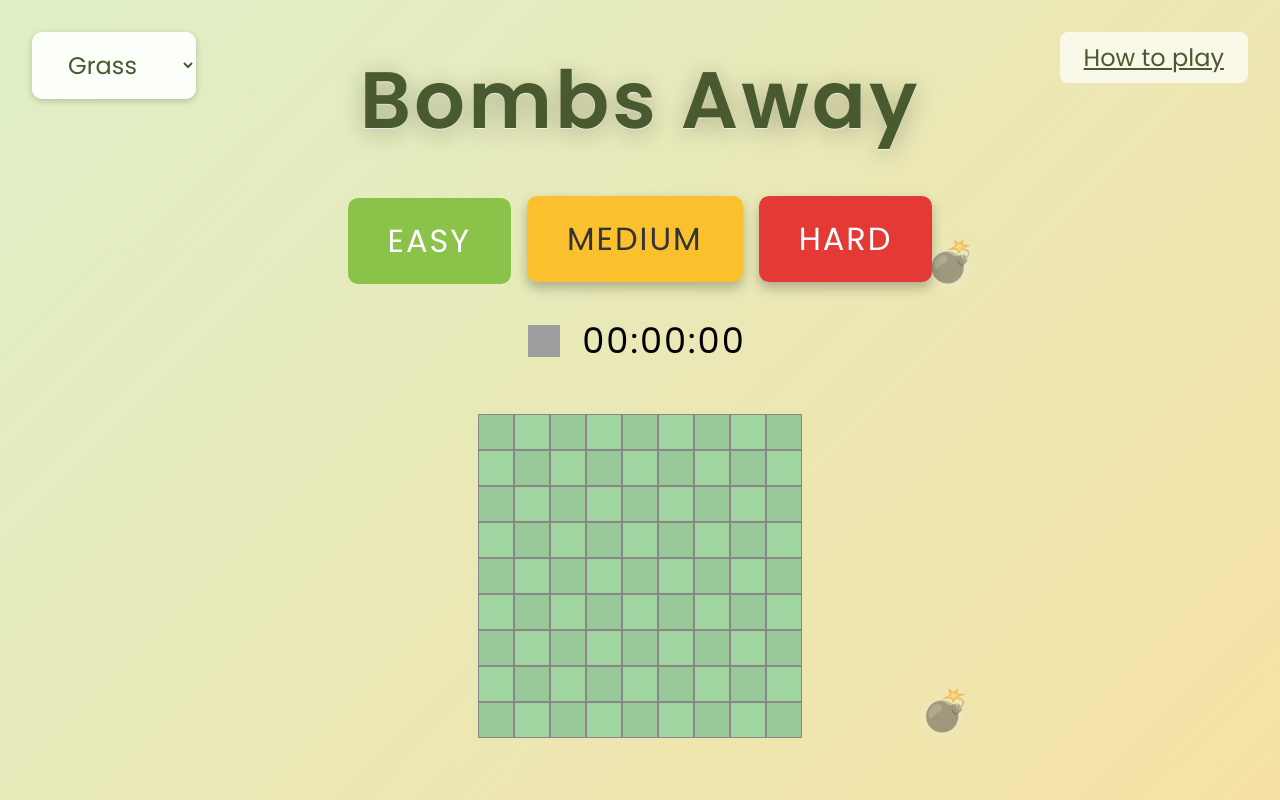
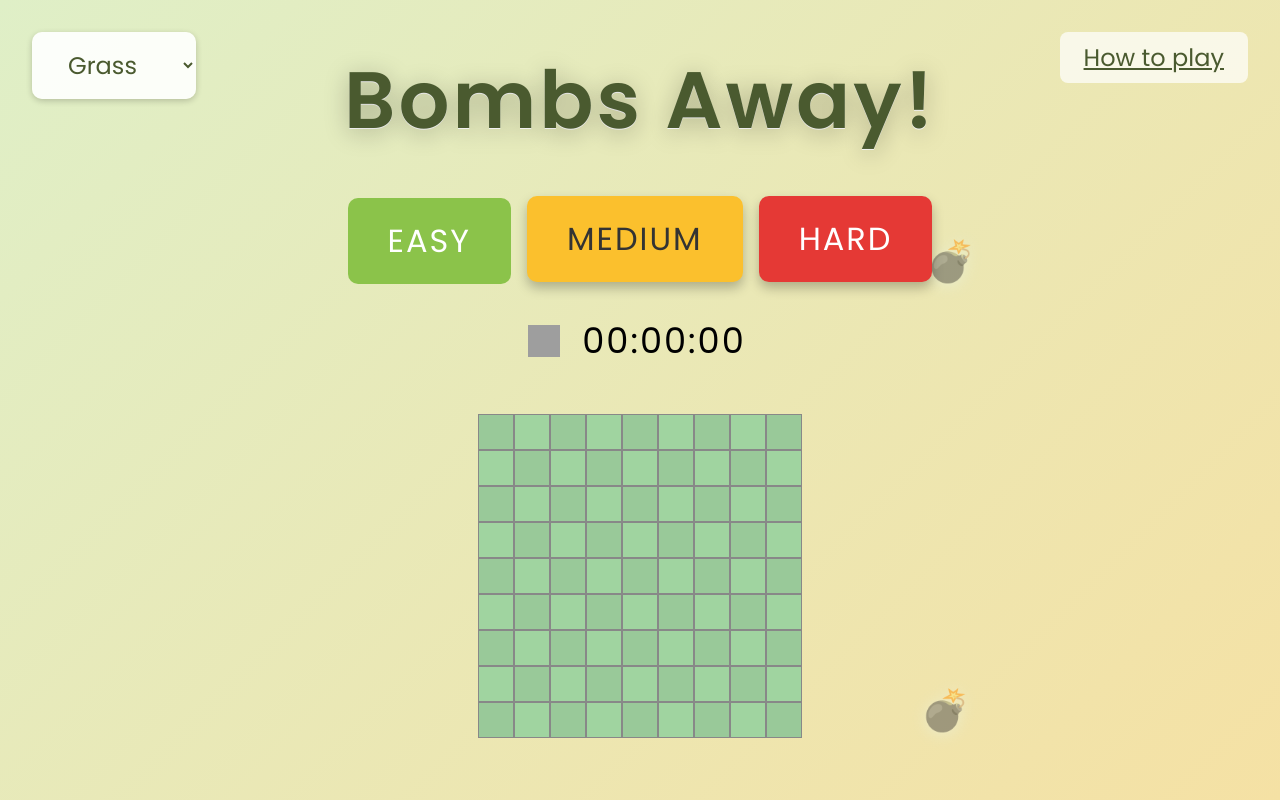
Before and after one commit to bombsaway-dev/minesweeper, a React (Create React App) app: page /#/game in a window 1280 px wide. Built offline with nearby package versions, Linux system fonts and the light colour scheme; grey boxes are pictures that could not be loaded; a web font is replaced by a local one.

Commit message:
forgot the exclamation mark

```diff
--- a/src/pages/game.jsx
+++ b/src/pages/game.jsx
@@ -115,7 +115,7 @@ export default function Game() {
       <header className="game-header">
         <ThemeSwitcher />
         <Link to="/" className="game-title-link">
-          <h1>Bombs Away</h1>
+          <h1>Bombs Away!</h1>
         </Link>
         <DifficultySelector
           difficulty={difficulty}
```
